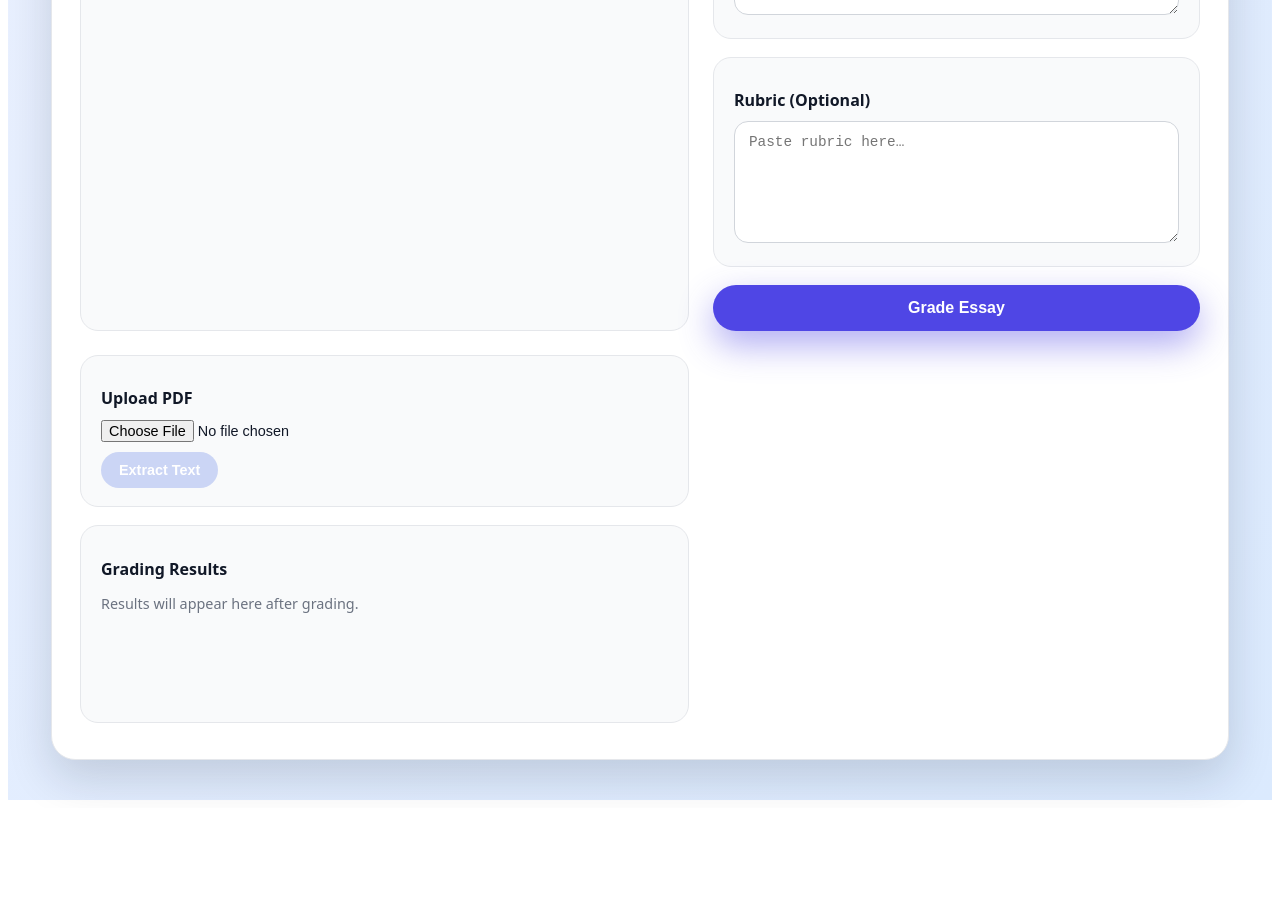
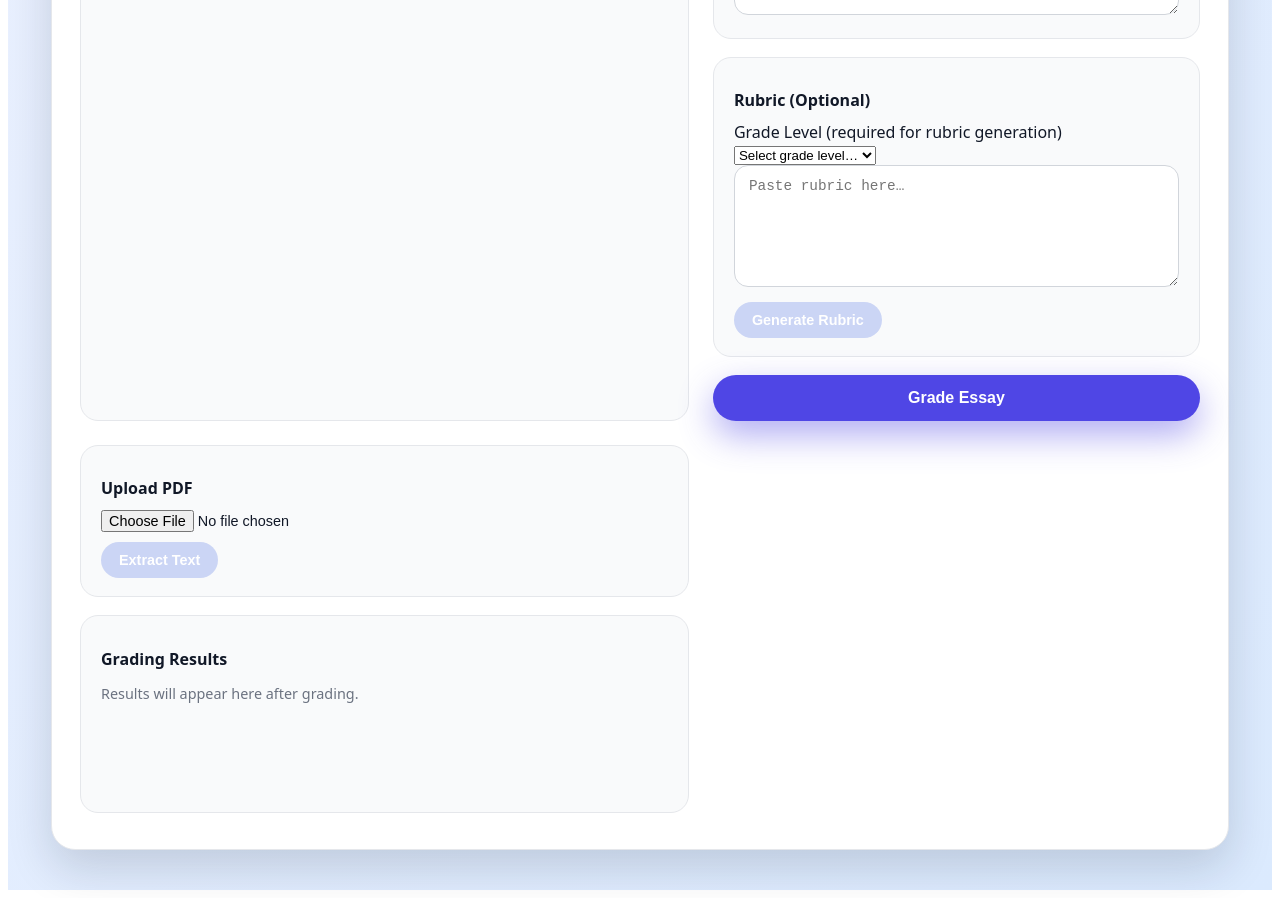
Before and after one commit to misaelvirgen/easygrade-frontend, a Next.js app: page / in a window 1280 px wide. Shown: the part 940-1838 px from the top of the page. Before the commit the page ends 1748 px from the top, so only its background shows below. Built offline with nearby package versions, Linux system fonts and the light colour scheme; no server answers.

Commit message:
Rubric UI

```diff
--- a/pages/index.js
+++ b/pages/index.js
@@ -10,6 +10,9 @@ export default function Home() {
   const [pdfFile, setPdfFile] = useState(null);
   const [pdfLoading, setPdfLoading] = useState(false);
   const [errorMsg, setErrorMsg] = useState("");
+  const [gradeLevel, setGradeLevel] = useState("");
+  const [rubricLoading, setRubricLoading] = useState(false);
+
 
   const handleGrade = async () => {
     if (!essayText.trim()) {
@@ -27,6 +30,29 @@ export default function Home() {
       setErrorMsg(err?.message || "Something went wrong while grading.");
     } finally {
       setGrading(false);
+    }
+  };
+
+  const handleGenerateRubric = async () => {
+  if (!essayPrompt.trim()) {
+    setErrorMsg("Please enter an assignment prompt before generating a rubric.");
+    return;
+  }
+  if (!gradeLevel) {
+    setErrorMsg("Please select a grade level.");
+    return;
+  }
+
+  setErrorMsg("");
+  setRubricLoading(true);
+
+  try {
+    const generated = await generateRubric(essayPrompt, gradeLevel);
+    setRubricText(generated.rubric || "");
+  } catch (err) {
+    setErrorMsg("Failed to generate rubric.");
+  } finally {
+    setRubricLoading(false);
   }
 };
 
@@ -114,6 +140,21 @@ export default function Home() {
 
             <section className="eg-card">
   <h2 className="eg-card-title">Rubric (Optional)</h2>
+
+  {/* Grade Level Selector */}
+  <label className="eg-label">Grade Level (required for rubric generation)</label>
+  <select
+    className="eg-input"
+    value={gradeLevel}
+    onChange={(e) => setGradeLevel(e.target.value)}
+  >
+    <option value="">Select grade level…</option>
+    <option value="Elementary">Elementary</option>
+    <option value="Middle School">Middle School</option>
+    <option value="High School">High School</option>
+    <option value="College">College</option>
+  </select>
+
   <textarea
     rows={6}
     value={rubricText}
@@ -121,7 +162,18 @@ export default function Home() {
     placeholder="Paste rubric here…"
     className="eg-textarea"
   />
+
+  {/* Generate Rubric Button */}
+  <button
+    type="button"
+    disabled={!essayPrompt || !gradeLevel || rubricLoading}
+    onClick={handleGenerateRubric}
+    className="eg-secondary-button"
+  >
+    {rubricLoading ? "Generating…" : "Generate Rubric"}
+  </button>
 </section>
+
 
             <button
               type="button"
--- a/services/apiService.js
+++ b/services/apiService.js
@@ -21,3 +21,11 @@ export const uploadPdf = async (file) => {
   });
   return res.data;
 };
+
+export const generateRubric = async (prompt, gradeLevel) => {
+  const res = await axios.post(`${API_URL}/api/rubric/generate`, {
+    assignment_prompt: prompt,
+    grade_level: gradeLevel
+  });
+  return res.data;
+};
```
Lines whose indentation alone changed are shown as unchanged.
